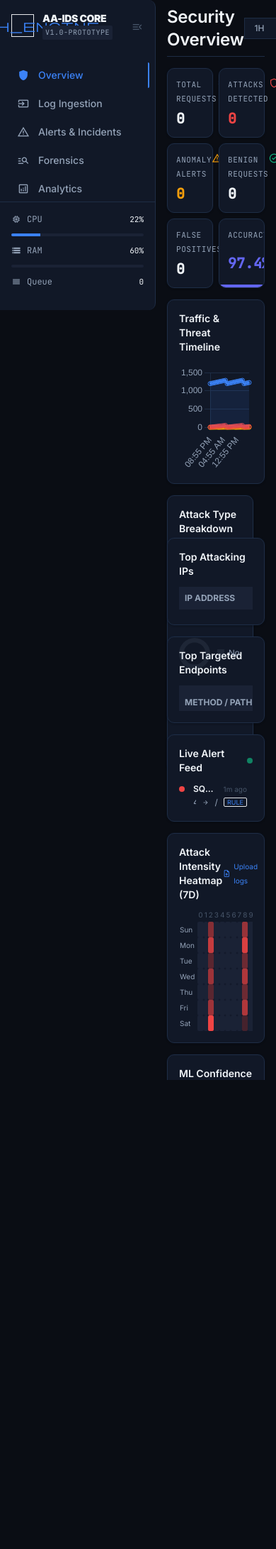
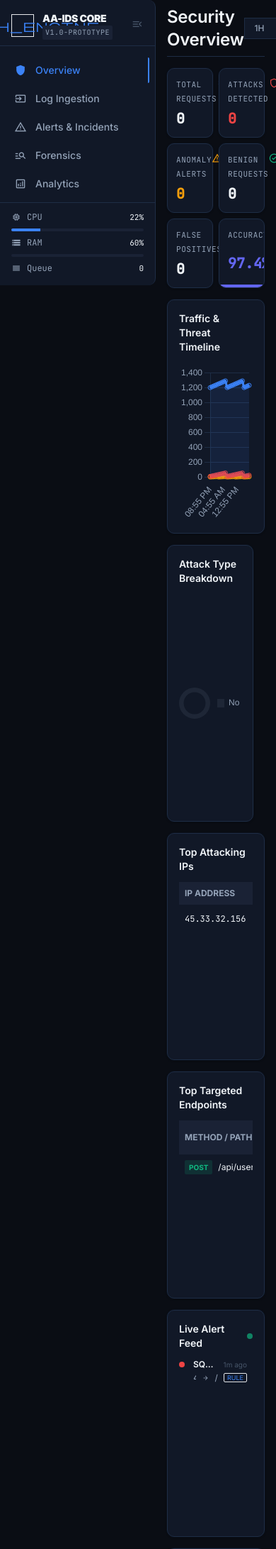
Before and after one commit to bsc-com-ne-14-20/Ai-Augumented-IDS, a Flask app: page / in a window 390 px wide. Shown: the part 56-2239 px from the top of the page at 71% size. Before the commit the page ends 1578 px from the top, so only its background shows below. Run offline with Flask 3, Linux system fonts and the light colour scheme; parts of the project's set-up code (start-up, migrations or seed data) failed here and were passed over; some libraries are stand-ins or nearby versions.

Commit message:
feat(csv_parser): enhance CSV column normalization and validation with alias mapping feat(base.html): improve sidebar layout and responsiveness for better user experience feat(overview.html): adjust card heights for consistent layout and improved visibility feat: add sample dataset for testing and demonstration purposes

```diff
--- a/aa_ids_backend/templates/base.html
+++ b/aa_ids_backend/templates/base.html
@@ -106,59 +106,56 @@
 
     <div class="flex flex-1" style="height: calc(100vh - 56px); overflow: hidden;">
         <!-- SideNavBar -->
-        <nav id="sidebar" class="bg-[var(--bg-surface)] w-[220px] h-full border-r border-[var(--border)] rounded-r-[10px] flex flex-col justify-between py-4 flex-shrink-0 z-40 transition-all duration-300">
-            <div>
-                <div class="px-4 mb-6 flex justify-between items-center">
-                    <div class="flex items-center gap-3 mb-2 sidebar-header">
-                        <div class="w-8 h-8 rounded-DEFAULT bg-[var(--accent-primary)]/20 border border-[var(--accent-primary)]/50 flex items-center justify-center shrink-0">
+        <nav id="sidebar" class="bg-[var(--bg-surface)] w-[220px] border-r border-[var(--border)] rounded-r-[10px] flex flex-col flex-shrink-0 z-40 transition-all duration-300" style="height:100%">
+            <!-- Sidebar Header (fixed, never scrolls) -->
+            <div class="px-4 pt-4 pb-2 flex justify-between items-center flex-shrink-0 border-b border-[var(--border)] mb-2">
+                <div class="flex items-center gap-3 sidebar-header min-w-0">
+                    <div class="w-8 h-8 rounded-DEFAULT bg-[var(--accent-primary)]/20 border border-[var(--accent-primary)]/50 flex items-center justify-center flex-shrink-0">
                         <span class="material-symbols-outlined text-[var(--accent-primary)] text-[18px]">earth_engine</span>
                     </div>
-                        <div class="sidebar-text line-clamp-1">
-                            <div class="font-black text-[var(--text-primary)] uppercase font-['Inter'] text-sm tracking-tight">AA-IDS Core</div>
+                    <div class="sidebar-text min-w-0">
+                        <div class="font-black text-[var(--text-primary)] uppercase font-['Inter'] text-sm tracking-tight truncate">AA-IDS Core</div>
                         <div class="text-[10px] text-[var(--text-secondary)] font-mono-label tracking-wider uppercase flex items-center gap-1">
                             <span class="bg-[var(--bg-elevated)] px-1 rounded">v1.0-prototype</span>
                         </div>
                     </div>
                 </div>
-                    <button id="sidebar-toggle" class="text-[var(--text-muted)] hover:text-[var(--text-primary)] md:hidden lg:block ml-2">
+                <button id="sidebar-toggle" class="text-[var(--text-muted)] hover:text-[var(--text-primary)] flex-shrink-0 ml-2">
                     <span id="sidebar-toggle-icon" class="material-symbols-outlined text-[18px]">menu_open</span>
                 </button>
             </div>
 
-                <div class="flex-1 overflow-y-auto overflow-x-hidden px-2 space-y-1">
-                    <!-- Nav Items populated dynamically with request.endpoint logic -->
-                    <a href="{{ url_for('dashboard.overview') }}" class="{% if request.endpoint == 'dashboard.overview' %}bg-[var(--accent-primary)]/10 text-[var(--accent-primary)] border-r-2 border-[var(--accent-primary)]{% else %}text-[var(--text-secondary)] hover:text-[var(--text-primary)] hover:bg-[var(--bg-elevated)]{% endif %} transition-all flex items-center gap-3 px-4 py-2 w-full text-sm font-medium rounded-sm">
-                        <span class="material-symbols-outlined text-[18px]" {% if request.endpoint == 'dashboard.overview' %}style="font-variation-settings: 'FILL' 1;"{% endif %}>shield</span>
-                        <span class="sidebar-text">Overview</span>
+            <!-- Nav Items (scrollable) -->
+            <div class="flex-1 overflow-y-auto overflow-x-hidden px-2 space-y-1 py-2">
+                <a href="{{ url_for('dashboard.overview') }}" class="{% if request.endpoint == 'dashboard.overview' %}bg-[var(--accent-primary)]/10 text-[var(--accent-primary)] border-r-2 border-[var(--accent-primary)]{% else %}text-[var(--text-secondary)] hover:text-[var(--text-primary)] hover:bg-[var(--bg-elevated)]{% endif %} transition-all flex items-center gap-3 px-3 py-2 w-full text-sm font-medium rounded-sm">
+                    <span class="material-symbols-outlined text-[18px] flex-shrink-0" {% if request.endpoint == 'dashboard.overview' %}style="font-variation-settings: 'FILL' 1;"{% endif %}>shield</span>
+                    <span class="sidebar-text truncate">Overview</span>
                 </a>
 
-                    <a href="{{ url_for('dashboard.ingestion') }}" class="{% if request.endpoint == 'dashboard.ingestion' %}bg-[var(--accent-primary)]/10 text-[var(--accent-primary)] border-r-2 border-[var(--accent-primary)]{% else %}text-[var(--text-secondary)] hover:text-[var(--text-primary)] hover:bg-[var(--bg-elevated)]{% endif %} transition-all flex items-center gap-3 px-4 py-2 w-full text-sm font-medium rounded-sm">
-                        <span class="material-symbols-outlined text-[18px]" {% if request.endpoint == 'dashboard.ingestion' %}style="font-variation-settings: 'FILL' 1;"{% endif %}>input</span>
-                        <span class="sidebar-text">Log Ingestion</span>
+                <a href="{{ url_for('dashboard.ingestion') }}" class="{% if request.endpoint == 'dashboard.ingestion' %}bg-[var(--accent-primary)]/10 text-[var(--accent-primary)] border-r-2 border-[var(--accent-primary)]{% else %}text-[var(--text-secondary)] hover:text-[var(--text-primary)] hover:bg-[var(--bg-elevated)]{% endif %} transition-all flex items-center gap-3 px-3 py-2 w-full text-sm font-medium rounded-sm">
+                    <span class="material-symbols-outlined text-[18px] flex-shrink-0" {% if request.endpoint == 'dashboard.ingestion' %}style="font-variation-settings: 'FILL' 1;"{% endif %}>input</span>
+                    <span class="sidebar-text truncate">Log Ingestion</span>
                 </a>
 
-                    <a href="{{ url_for('dashboard.alerts_page') }}" class="{% if request.endpoint == 'dashboard.alerts_page' %}bg-[var(--accent-primary)]/10 text-[var(--accent-primary)] border-r-2 border-[var(--accent-primary)]{% else %}text-[var(--text-secondary)] hover:text-[var(--text-primary)] hover:bg-[var(--bg-elevated)]{% endif %} transition-all flex items-center gap-3 px-4 py-2 w-full text-sm font-medium rounded-sm flex justify-between">
-                        <div class="flex items-center gap-3">
-                            <span class="material-symbols-outlined text-[18px]" {% if request.endpoint == 'dashboard.alerts_page' %}style="font-variation-settings: 'FILL' 1;"{% endif %}>warning</span>
-                            <span class="sidebar-text">Alerts & Incidents</span>
-                        </div>
-                        <span id="nav-alert-count" class="bg-[var(--critical)]/10 text-[var(--critical)] text-[10px] px-1.5 py-0.5 rounded-[4px] font-mono-label hidden sidebar-text">0</span>
+                <a href="{{ url_for('dashboard.alerts_page') }}" class="{% if request.endpoint == 'dashboard.alerts_page' %}bg-[var(--accent-primary)]/10 text-[var(--accent-primary)] border-r-2 border-[var(--accent-primary)]{% else %}text-[var(--text-secondary)] hover:text-[var(--text-primary)] hover:bg-[var(--bg-elevated)]{% endif %} transition-all flex items-center gap-3 px-3 py-2 w-full text-sm font-medium rounded-sm">
+                    <span class="material-symbols-outlined text-[18px] flex-shrink-0" {% if request.endpoint == 'dashboard.alerts_page' %}style="font-variation-settings: 'FILL' 1;"{% endif %}>warning</span>
+                    <span class="sidebar-text truncate">Alerts & Incidents</span>
+                    <span id="nav-alert-count" class="bg-[var(--critical)]/10 text-[var(--critical)] text-[10px] px-1.5 py-0.5 rounded-[4px] font-mono-label hidden sidebar-text ml-auto flex-shrink-0">0</span>
                 </a>
 
-                    <a href="{{ url_for('dashboard.forensics') }}" class="{% if request.endpoint == 'dashboard.forensics' %}bg-[var(--accent-primary)]/10 text-[var(--accent-primary)] border-r-2 border-[var(--accent-primary)]{% else %}text-[var(--text-secondary)] hover:text-[var(--text-primary)] hover:bg-[var(--bg-elevated)]{% endif %} transition-all flex items-center gap-3 px-4 py-2 w-full text-sm font-medium rounded-sm">
-                        <span class="material-symbols-outlined text-[18px]" {% if request.endpoint == 'dashboard.forensics' %}style="font-variation-settings: 'FILL' 1;"{% endif %}>manage_search</span>
-                        <span class="sidebar-text">Forensics</span>
+                <a href="{{ url_for('dashboard.forensics') }}" class="{% if request.endpoint == 'dashboard.forensics' %}bg-[var(--accent-primary)]/10 text-[var(--accent-primary)] border-r-2 border-[var(--accent-primary)]{% else %}text-[var(--text-secondary)] hover:text-[var(--text-primary)] hover:bg-[var(--bg-elevated)]{% endif %} transition-all flex items-center gap-3 px-3 py-2 w-full text-sm font-medium rounded-sm">
+                    <span class="material-symbols-outlined text-[18px] flex-shrink-0" {% if request.endpoint == 'dashboard.forensics' %}style="font-variation-settings: 'FILL' 1;"{% endif %}>manage_search</span>
+                    <span class="sidebar-text truncate">Forensics</span>
                 </a>
 
-                    <a href="{{ url_for('dashboard.analytics') }}" class="{% if request.endpoint == 'dashboard.analytics' %}bg-[var(--accent-primary)]/10 text-[var(--accent-primary)] border-r-2 border-[var(--accent-primary)]{% else %}text-[var(--text-secondary)] hover:text-[var(--text-primary)] hover:bg-[var(--bg-elevated)]{% endif %} transition-all flex items-center gap-3 px-4 py-2 w-full text-sm font-medium rounded-sm">
-                        <span class="material-symbols-outlined text-[18px]" {% if request.endpoint == 'dashboard.analytics' %}style="font-variation-settings: 'FILL' 1;"{% endif %}>analytics</span>
-                        <span class="sidebar-text">Analytics</span>
+                <a href="{{ url_for('dashboard.analytics') }}" class="{% if request.endpoint == 'dashboard.analytics' %}bg-[var(--accent-primary)]/10 text-[var(--accent-primary)] border-r-2 border-[var(--accent-primary)]{% else %}text-[var(--text-secondary)] hover:text-[var(--text-primary)] hover:bg-[var(--bg-elevated)]{% endif %} transition-all flex items-center gap-3 px-3 py-2 w-full text-sm font-medium rounded-sm">
+                    <span class="material-symbols-outlined text-[18px] flex-shrink-0" {% if request.endpoint == 'dashboard.analytics' %}style="font-variation-settings: 'FILL' 1;"{% endif %}>analytics</span>
+                    <span class="sidebar-text truncate">Analytics</span>
                 </a>
             </div>
-            </div>
 
-            <!-- Health Mini-bars -->
-            <div class="px-4 mt-auto pt-4 border-t border-[var(--border)] space-y-3 sidebar-text text-collapse pb-4">
+            <!-- Health Mini-bars (fixed at bottom) -->
+            <div class="px-4 pt-3 pb-4 border-t border-[var(--border)] space-y-2 sidebar-text text-collapse flex-shrink-0">
                 <div class="flex items-center justify-between text-xs">
                     <div class="flex items-center gap-2 text-[var(--text-secondary)]">
                         <span class="material-symbols-outlined text-[14px]">memory</span>
@@ -170,7 +167,7 @@
                     <div id="health-cpu-bar" class="bg-[var(--accent-primary)] h-full w-[0%] transition-all"></div>
                 </div>
 
-                <div class="flex items-center justify-between text-xs mt-3">
+                <div class="flex items-center justify-between text-xs">
                     <div class="flex items-center gap-2 text-[var(--text-secondary)]">
                         <span class="material-symbols-outlined text-[14px]">storage</span>
                         <span class="font-mono-label">RAM</span>
@@ -181,7 +178,7 @@
                     <div id="health-ram-bar" class="bg-[var(--tertiary)] h-full w-[0%] transition-all"></div>
                 </div>
 
-                <div class="flex items-center justify-between text-xs mt-3">
+                <div class="flex items-center justify-between text-xs">
                     <div class="flex items-center gap-2 text-[var(--text-secondary)]">
                         <span class="material-symbols-outlined text-[14px]">reorder</span>
                         <span class="font-mono-label">Queue</span>
@@ -198,30 +195,46 @@
     </div>
 
     <style>
-        /* Sidebar transition styles */
-        #sidebar { transition: width 0.3s ease; overflow: hidden; }
+        /* ── Sidebar ─────────────────────────────────────────────────────── */
+        #sidebar {
+            transition: width 0.3s ease;
+            /* do NOT set overflow:hidden here — it clips the nav items */
+        }
         #sidebar.collapsed { width: 64px; }
-        #sidebar.collapsed .sidebar-text { display: none; }
-        #sidebar.collapsed .sidebar-header { justify-content: center; width: 100%; }
-        #sidebar.collapsed .text-collapse { display: none; }
-        #sidebar.collapsed nav > div > .px-4,
-        #sidebar.collapsed > div > .px-4 { padding-left: 0.5rem; padding-right: 0.5rem; }
 
-        /* Prevent sidebar nav labels from clipping or overlapping */
-        #sidebar a, #sidebar .sidebar-nav-item {
+        /* Hide text labels when collapsed */
+        #sidebar.collapsed .sidebar-text { display: none !important; }
+        #sidebar.collapsed .text-collapse { display: none !important; }
+
+        /* Centre the header icon when collapsed */
+        #sidebar.collapsed .sidebar-header {
+            justify-content: center;
+        }
+
+        /* Collapsed padding for header row */
+        #sidebar.collapsed > div:first-child {
+            padding-left: 0.5rem;
+            padding-right: 0.5rem;
+            justify-content: center;
+        }
+
+        /* Nav links: always single row, icon + truncated label */
+        #sidebar a {
+            display: flex;
+            align-items: center;
+            gap: 0.75rem;
+            min-height: 36px;
+            overflow: hidden;
+            white-space: nowrap;
             position: relative;
-            min-height: 36px;
-            white-space: nowrap;
-            overflow: hidden;
         }
         #sidebar a .sidebar-text {
             overflow: hidden;
             text-overflow: ellipsis;
             white-space: nowrap;
+            flex: 1;
             min-width: 0;
-            flex: 1;
         }
-        /* Ensure icon doesn't shrink */
         #sidebar a .material-symbols-outlined {
             flex-shrink: 0;
         }
--- a/aa_ids_backend/templates/overview.html
+++ b/aa_ids_backend/templates/overview.html
@@ -95,24 +95,24 @@
 </div>
 
 <!-- Section 3 - Main Grid -->
-<div class="grid grid-cols-1 lg:grid-cols-5 gap-gutter mb-gutter h-[320px]">
-    <div class="card col-span-3 p-4 flex flex-col">
+<div class="grid grid-cols-1 lg:grid-cols-5 gap-gutter mb-gutter" style="min-height:280px">
+    <div class="card col-span-3 p-4 flex flex-col" style="min-height:280px">
         <h3 class="text-sm font-semibold mb-4 text-[var(--text-primary)]">Traffic & Threat Timeline</h3>
-        <div class="flex-1 relative w-full h-full">
+        <div class="flex-1 relative w-full" style="min-height:220px">
             <canvas id="timelineChart"></canvas>
         </div>
     </div>
-    <div class="card col-span-2 p-4 flex flex-col">
+    <div class="card col-span-2 p-4 flex flex-col" style="min-height:280px">
         <h3 class="text-sm font-semibold mb-4 text-[var(--text-primary)]">Attack Type Breakdown</h3>
-        <div class="flex-1 relative w-full h-full flex items-center justify-center">
+        <div class="flex-1 relative w-full flex items-center justify-center" style="min-height:220px">
             <canvas id="attackDonutChart"></canvas>
         </div>
     </div>
 </div>
 
 <!-- Section 4 - Secondary Grid -->
-<div class="grid grid-cols-1 lg:grid-cols-3 gap-gutter mb-gutter h-[400px]">
-    <div class="card p-4 flex flex-col overflow-hidden">
+<div class="grid grid-cols-1 lg:grid-cols-3 gap-gutter mb-gutter">
+    <div class="card p-4 flex flex-col" style="min-height:320px;max-height:420px">
         <h3 class="text-sm font-semibold mb-3 text-[var(--text-primary)]">Top Attacking IPs</h3>
         <div class="overflow-y-auto flex-1">
             <table class="w-full text-left text-xs" id="top-ips-table">
@@ -131,7 +131,7 @@
         </div>
     </div>
 
-    <div class="card p-4 flex flex-col overflow-hidden">
+    <div class="card p-4 flex flex-col" style="min-height:320px;max-height:420px">
         <h3 class="text-sm font-semibold mb-3 text-[var(--text-primary)]">Top Targeted Endpoints</h3>
         <div class="overflow-y-auto flex-1">
             <table class="w-full text-left text-xs" id="top-endpoints-table">
@@ -149,7 +149,7 @@
         </div>
     </div>
 
-    <div class="card p-4 flex flex-col overflow-hidden">
+    <div class="card p-4 flex flex-col" style="min-height:320px;max-height:420px">
         <div class="flex justify-between items-center mb-3">
             <h3 class="text-sm font-semibold text-[var(--text-primary)]">Live Alert Feed</h3>
             <span class="w-2 h-2 rounded-full bg-[var(--success)] animate-pulse"></span>
@@ -164,22 +164,22 @@
 <div class="hidden">drag upload</div>
 
 <!-- Section 5 - Bottom Row -->
-<div class="grid grid-cols-1 lg:grid-cols-2 gap-gutter h-[300px] mb-8">
-    <div class="card p-4 flex flex-col">
+<div class="grid grid-cols-1 lg:grid-cols-2 gap-gutter mb-8">
+    <div class="card p-4 flex flex-col" style="min-height:260px">
         <div class="flex items-center justify-between mb-2">
             <h3 class="text-sm font-semibold text-[var(--text-primary)]">Attack Intensity Heatmap (7D)</h3>
             <a href="/ingestion" class="text-[10px] text-[var(--accent-primary)] hover:underline flex items-center gap-1">
                 <span class="material-symbols-outlined text-[12px]">upload_file</span> Upload logs
             </a>
         </div>
-        <div class="flex-1 w-full overflow-auto" id="heatmap-container">
+        <div class="flex-1 w-full overflow-auto" style="min-height:200px" id="heatmap-container">
             <div class="text-[var(--text-secondary)] text-xs h-full flex items-center justify-center">Loading Heatmap...</div>
         </div>
     </div>
 
-    <div class="card p-4 flex flex-col">
+    <div class="card p-4 flex flex-col" style="min-height:260px">
         <h3 class="text-sm font-semibold mb-2 text-[var(--text-primary)]">ML Confidence Distribution</h3>
-        <div class="flex-1 relative w-full h-full mb-4">
+        <div class="flex-1 relative w-full mb-4" style="min-height:180px">
             <canvas id="confidenceChart"></canvas>
         </div>
         <div class="flex justify-between items-end">
```
Also changed, not shown: aa_ids_backend/dashboard/csv_parser.py (+99 -38 lines), sample_dataset.csv (added, +22 -0 lines). Lines whose indentation alone changed are shown as unchanged.
